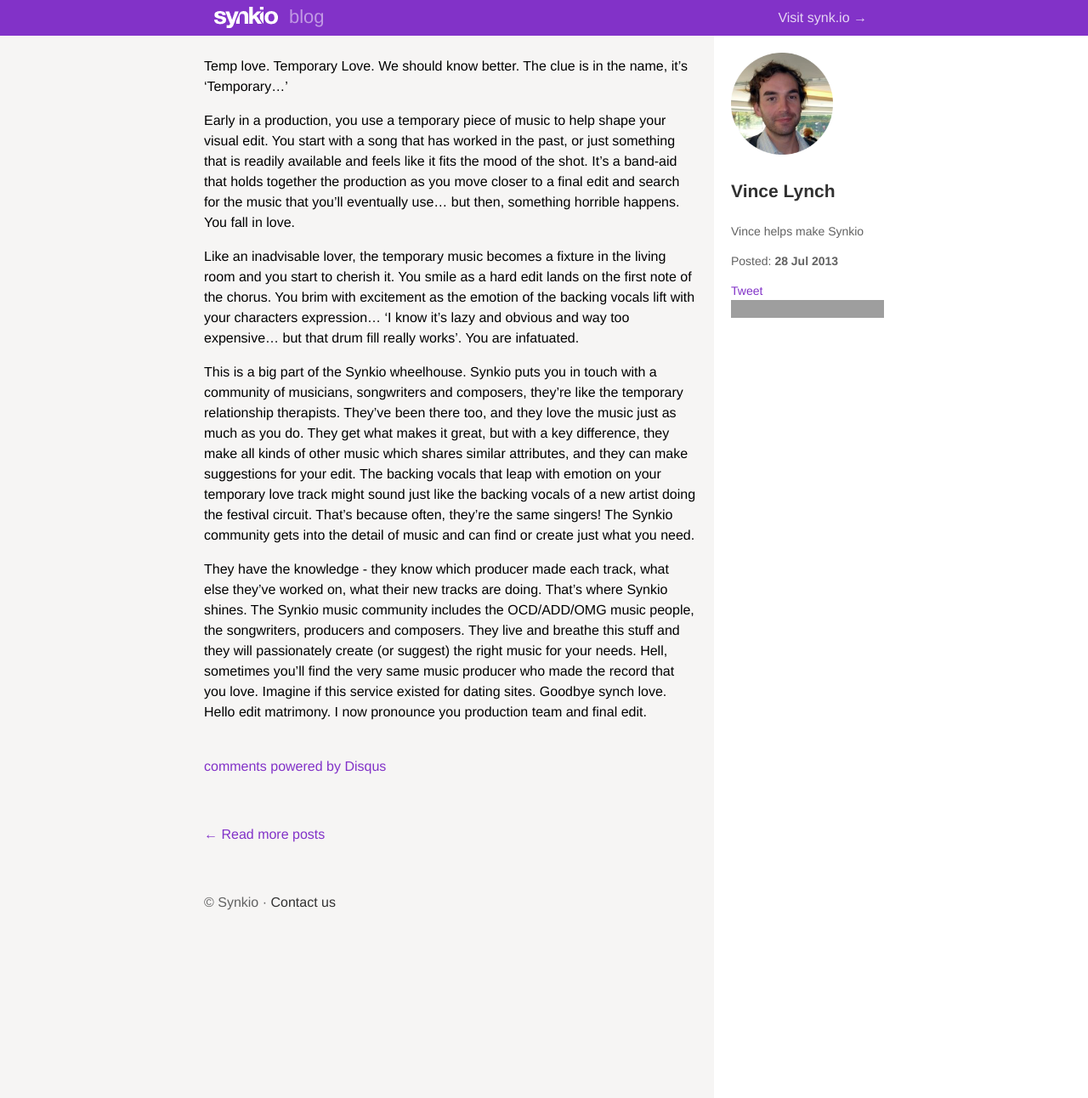
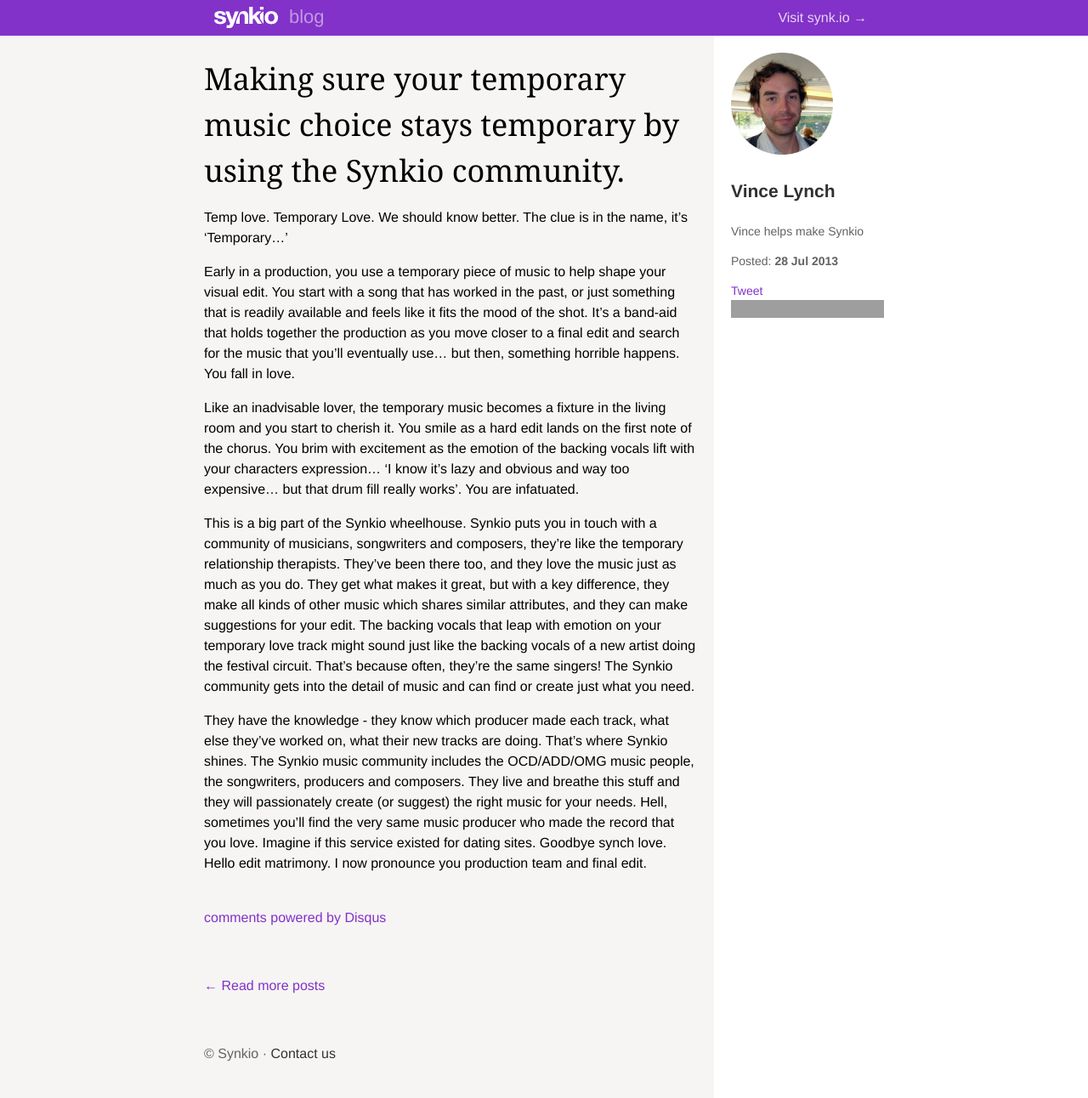
Before and after one commit to synkio/synkio-blog, a Jekyll site: the page built from _posts/2013-07-28-making-sure-your-temporary-music-choice-stays-temporary-by-using-the-synkio-community.md, in a window 1280 px wide. Shown: the whole page at 85% size. Built offline with Jekyll 4.4.1, drawn with Linux system fonts in a browser that asks for light colours; comment, search, counter and statistics services are not loaded; before the commit the page ends 1114 px from its top, so only the background shows below that; grey boxes are pictures that could not be loaded.

Commit message:
Update 2013-07-28-making-sure-your-temporary-music-choice-stays-temporary-by-using-the-synkio-community.md

```diff
--- a/_posts/2013-07-28-making-sure-your-temporary-music-choice-stays-temporary-by-using-the-synkio-community.md
+++ b/_posts/2013-07-28-making-sure-your-temporary-music-choice-stays-temporary-by-using-the-synkio-community.md
@@ -1,6 +1,6 @@
 ---
 published: true
-title: ""
+title: Making sure your temporary music choice stays temporary by using the Synkio community.
 layout: post
 allow_comments: "true"
 who: vince
```
